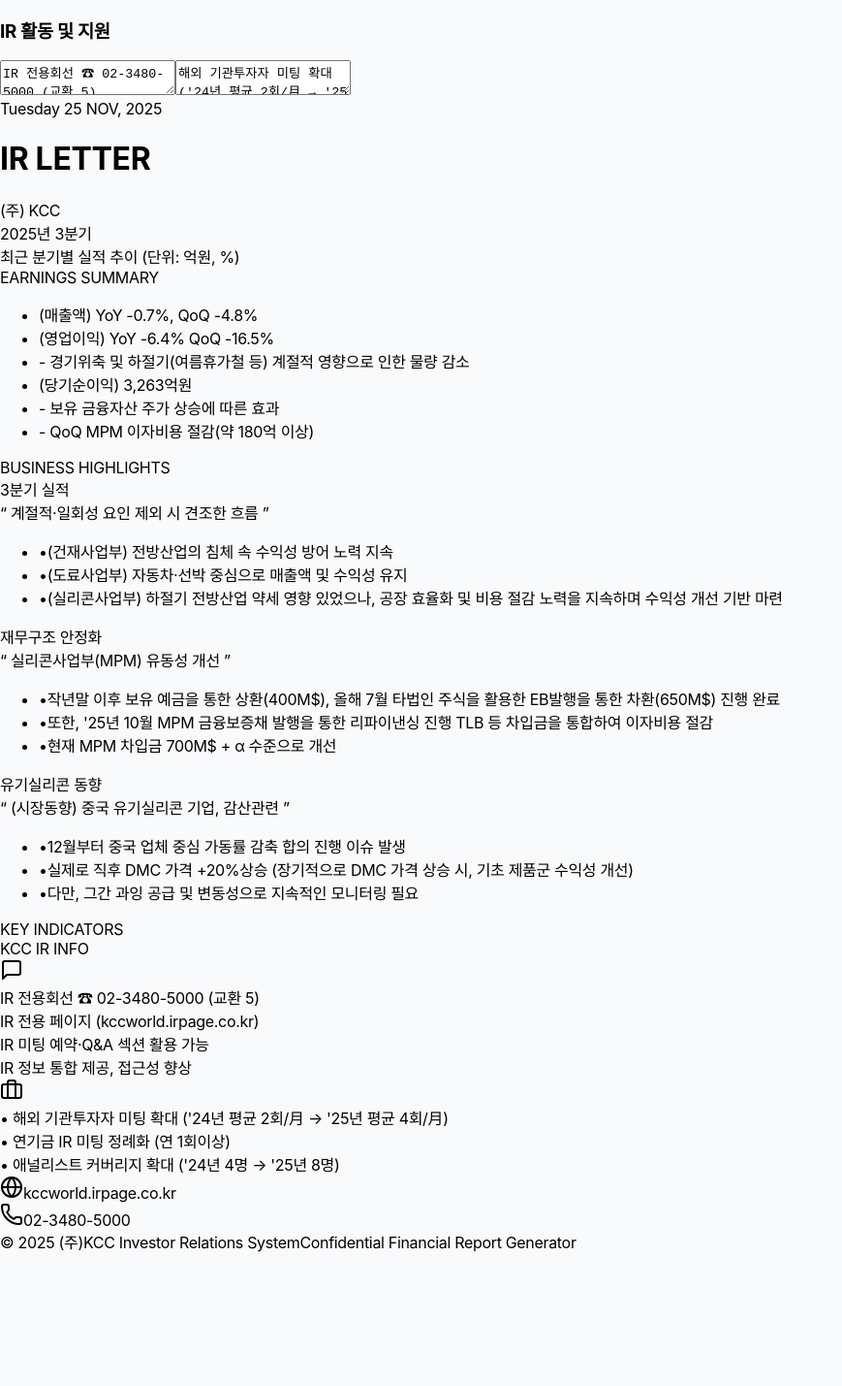
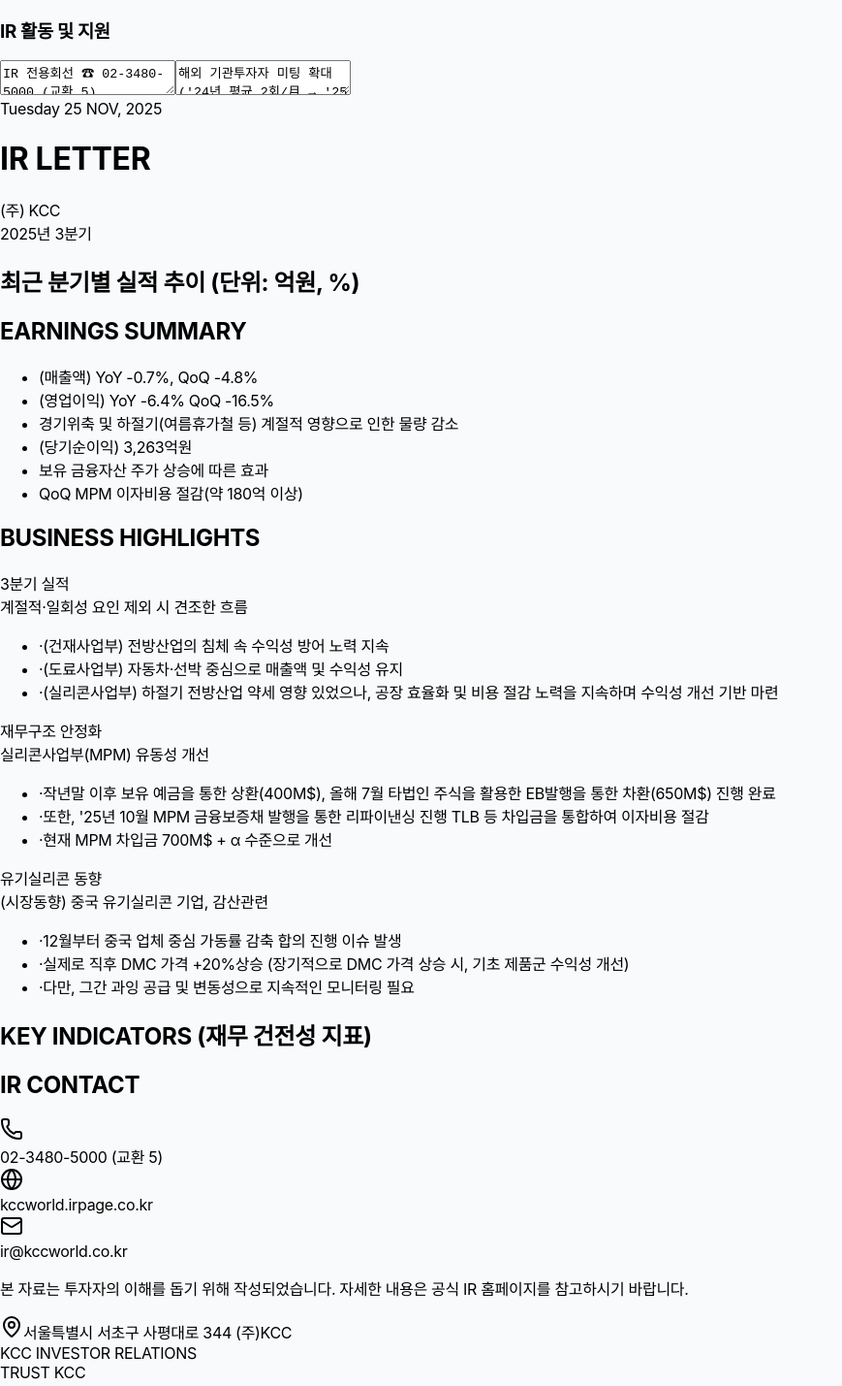
Before and after one commit to tmnjung7/ir-letter-generator2, a React (Vite) app: page / in a window 1280 px wide. Shown: the part 1387-2816 px from the top of the page at 97% size, without its empty margins (0-869 px from the left). Before the commit the page ends 2679 px from the top, so only its background shows below. Built offline with nearby package versions, Linux system fonts and the light colour scheme; a web font is replaced by a local one.

Commit message:
Update Preview.tsx

```diff
--- a/components/Preview.tsx
+++ b/components/Preview.tsx
@@ -4,89 +4,113 @@
   Bar, XAxis, YAxis, CartesianGrid, Tooltip, ResponsiveContainer,
   Line, ComposedChart, LabelList, Legend, LineChart
 } from 'recharts';
-import { Phone, Globe, MessageSquare, Briefcase } from 'lucide-react';
+import { Phone, Globe, Mail, MapPin } from 'lucide-react';
 
 interface PreviewProps {
   data: IRLetterState;
 }
 
+const Page = ({ children, className = "" }: { children: React.ReactNode; className?: string }) => (
+  <div className={`w-[210mm] h-[297mm] bg-white p-[20mm] shadow-none font-sans flex flex-col select-none cursor-default relative overflow-hidden page ${className}`}>
+    {/* Decorative Accent */}
+    <div className="absolute top-0 left-0 w-full h-2 bg-[#002B5B]"></div>
+    {children}
+  </div>
+);
+
 const Preview: React.FC<PreviewProps> = ({ data }) => {
   return (
-    <div className="w-[800px] bg-white p-12 border border-gray-100 shadow-sm font-sans flex flex-col gap-10 select-none cursor-default print-area" style={{ minHeight: '1131px' }}>
-
+    <div className="flex flex-col gap-8 print:gap-0">
+      {/* Page 1 */}
+      <Page>
         {/* Header Section */}
-      <div className="flex justify-between items-start border-b-2 border-gray-100 pb-8">
+        <div className="flex justify-between items-end border-b-[3px] border-[#002B5B] pb-6 mb-8">
           <div className="flex flex-col">
-          <span className="text-[#002B5B] text-base font-black uppercase tracking-[0.2em]">{data.date}</span>
-          <h1 className="text-[#002B5B] text-[84px] font-[900] italic tracking-[-0.08em] leading-[0.85] mt-3">IR LETTER</h1>
+            <span className="text-[#002B5B] text-sm font-bold tracking-[0.3em] mb-1">{data.date}</span>
+            <h1 className="text-[#002B5B] text-[72px] font-[900] italic tracking-[-0.05em] leading-[0.8]">IR LETTER</h1>
           </div>
-        <div className="flex flex-col items-end gap-3">
-           <div className="p-1 px-4 border-l-8 border-[#002B5B]">
-              <div className="text-4xl font-black text-[#002B5B] tracking-tighter leading-none">(주) KCC</div>
+          <div className="flex flex-col items-end">
+             <div className="flex items-center gap-3 mb-1">
+                <span className="text-2xl font-black text-[#002B5B] tracking-tight">(주) KCC</span>
              </div>
-           <div className="text-4xl font-black text-gray-800 mt-2 tracking-tight">{data.quarterTitle}</div>
+             <div className="text-3xl font-bold text-gray-500 tracking-tight">{data.quarterTitle}</div>
           </div>
         </div>
 
-      <div className="grid grid-cols-12 gap-10">
-        <div className="col-span-7 flex flex-col gap-5">
-          <div className="bg-[#002B5B] text-white px-6 py-2.5 font-black text-lg inline-block self-start rounded-sm shadow-sm">
-            최근 분기별 실적 추이 <span className="text-[10px] font-normal opacity-70 ml-2">(단위: 억원, %)</span>
+        <div className="grid grid-cols-12 gap-8 mb-8">
+          {/* Performance Chart Section */}
+          <div className="col-span-7 flex flex-col gap-4">
+            <div className="flex items-center gap-2">
+              <div className="w-1 h-5 bg-[#002B5B]"></div>
+              <h2 className="text-lg font-extrabold text-[#002B5B]">최근 분기별 실적 추이 <span className="text-[10px] font-medium text-gray-400 ml-2">(단위: 억원, %)</span></h2>
             </div>
-          <div className="h-[280px] bg-gray-50/50 rounded-lg p-4">
+            <div className="h-[240px] bg-[#f8fafc] rounded-xl p-4 border border-gray-100">
                <ResponsiveContainer width="100%" height="100%">
-               <ComposedChart data={data.performanceHistory} margin={{ top: 30, right: 30, left: 0, bottom: 0 }}>
+                 <ComposedChart data={data.performanceHistory} margin={{ top: 20, right: 10, left: -20, bottom: 0 }}>
                    <CartesianGrid strokeDasharray="3 3" vertical={false} stroke="#e2e8f0" />
-                 <XAxis dataKey="quarter" axisLine={false} tickLine={false} tick={{ fontSize: 11, fontWeight: 700, fill: '#475569' }} />
+                   <XAxis dataKey="quarter" axisLine={false} tickLine={false} tick={{ fontSize: 10, fontWeight: 700, fill: '#64748b' }} />
                    <YAxis yAxisId="left" hide />
                    <YAxis yAxisId="right" orientation="right" hide />
-                 <Tooltip contentStyle={{ borderRadius: '8px', border: 'none', boxShadow: '0 4px 12px rgba(0,0,0,0.1)' }} />
-                 <Bar yAxisId="left" dataKey="revenue" fill="#3B82F6" barSize={40} radius={[4, 4, 0, 0]}>
-                   <LabelList dataKey="revenue" position="top" style={{ fontSize: 10, fill: '#1e40af', fontWeight: 900 }} formatter={(v: number) => v.toLocaleString()} />
+                   <Tooltip
+                      contentStyle={{ borderRadius: '12px', border: 'none', boxShadow: '0 10px 15px -3px rgba(0,0,0,0.1)', fontSize: '12px' }}
+                      cursor={{ fill: '#f1f5f9' }}
+                   />
+                   <Bar yAxisId="left" dataKey="revenue" fill="#3b82f6" barSize={32} radius={[4, 4, 0, 0]}>
+                     <LabelList dataKey="revenue" position="top" style={{ fontSize: 9, fill: '#3b82f6', fontWeight: 800 }} formatter={(v: number) => v.toLocaleString()} />
                    </Bar>
-                 <Bar yAxisId="left" dataKey="operatingProfit" fill="#1e1b4b" barSize={30} radius={[4, 4, 0, 0]}>
-                    <LabelList dataKey="operatingProfit" position="top" style={{ fontSize: 9, fill: '#1e1b4b', fontWeight: 700 }} />
+                   <Bar yAxisId="left" dataKey="operatingProfit" fill="#1e293b" barSize={24} radius={[4, 4, 0, 0]}>
+                      <LabelList dataKey="operatingProfit" position="top" style={{ fontSize: 8, fill: '#1e293b', fontWeight: 700 }} />
                    </Bar>
-                 <Line yAxisId="right" type="monotone" dataKey="profitRate" stroke="#F59E0B" strokeWidth={4} dot={{ r: 4, fill: '#F59E0B', strokeWidth: 2, stroke: '#fff' }}>
-                   <LabelList dataKey="profitRate" position="top" offset={10} style={{ fontSize: 11, fill: '#b45309', fontWeight: 900 }} formatter={(v: number) => `${v}%`} />
+                   <Line yAxisId="right" type="monotone" dataKey="profitRate" stroke="#f59e0b" strokeWidth={3} dot={{ r: 3, fill: '#f59e0b', strokeWidth: 2, stroke: '#fff' }}>
+                     <LabelList dataKey="profitRate" position="top" offset={8} style={{ fontSize: 10, fill: '#d97706', fontWeight: 800 }} formatter={(v: number) => `${v}%`} />
                    </Line>
+                   <Legend verticalAlign="bottom" height={36} iconType="circle" wrapperStyle={{ fontSize: '10px', fontWeight: 700, paddingTop: '10px' }} />
                  </ComposedChart>
                </ResponsiveContainer>
             </div>
           </div>
 
-        <div className="col-span-5 flex flex-col gap-5">
-          <div className="bg-[#002B5B] text-white px-6 py-2.5 font-black text-lg inline-block self-start rounded-sm shadow-sm">
-            EARNINGS SUMMARY
+          {/* Earnings Summary Section */}
+          <div className="col-span-5 flex flex-col gap-4">
+            <div className="flex items-center gap-2">
+              <div className="w-1 h-5 bg-[#002B5B]"></div>
+              <h2 className="text-lg font-extrabold text-[#002B5B]">EARNINGS SUMMARY</h2>
             </div>
-          <div className="p-6 bg-[#f8fafc] flex-1 rounded-sm border-t-4 border-[#002B5B] shadow-sm">
-            <ul className="space-y-4 text-[14px] leading-[1.6]">
-              {data.earningsSummary.map((line, idx) => (
-                <li key={idx} className={`${line.startsWith('-') ? 'ml-4 text-gray-500 italic font-medium' : 'font-extrabold text-[#1e293b] border-l-4 border-[#002B5B] pl-3'}`}>
-                   {line}
+            <div className="flex-1 bg-white border-2 border-gray-50 rounded-xl p-5 shadow-sm relative overflow-hidden flex flex-col justify-center">
+              <div className="absolute top-0 right-0 w-16 h-16 bg-[#002B5B]/5 rounded-bl-full"></div>
+              <ul className="space-y-2.5">
+                {data.earningsSummary.map((line, idx) => {
+                  const isSubItem = line.startsWith('-');
+                  return (
+                    <li key={idx} className={`leading-snug ${isSubItem ? 'ml-4 text-[11px] text-gray-500 font-medium italic' : 'text-[13px] font-bold text-slate-800 flex items-start gap-2'}`}>
+                      {!isSubItem && <span className="w-1.5 h-1.5 rounded-full bg-blue-500 mt-1.5 shrink-0"></span>}
+                      <span>{line.replace(/^- /, '')}</span>
                     </li>
-              ))}
+                  );
+                })}
               </ul>
             </div>
           </div>
+        </div>
 
-        <div className="col-span-6 flex flex-col gap-6">
-          <div className="border-b-4 border-[#002B5B] pb-2">
-            <span className="text-3xl font-[900] italic tracking-tighter text-[#002B5B]">BUSINESS HIGHLIGHTS</span>
+        {/* Highlights Section */}
+        <div className="grid grid-cols-1 gap-6">
+          <div className="flex items-center justify-between border-b-2 border-gray-100 pb-2">
+              <h2 className="text-2xl font-black italic tracking-tight text-[#002B5B]">BUSINESS HIGHLIGHTS</h2>
+              <div className="h-1 flex-1 mx-4 bg-gray-50"></div>
           </div>
-          <div className="space-y-6">
+          <div className="grid grid-cols-3 gap-5">
             {data.businessHighlights.map((bh, idx) => (
-              <div key={idx} className="bg-white p-6 border border-gray-100 shadow-md border-t-4 border-t-blue-600 rounded-sm">
-                <div className="bg-[#5B718B] text-white px-3 py-1 italic font-black text-[10px] inline-block mb-3 rounded-sm uppercase tracking-wider">
-                  {bh.title}
+              <div key={idx} className="bg-[#f8fafc] p-5 rounded-2xl border border-gray-100 flex flex-col transition-all hover:shadow-md h-full">
+                <div className="text-[10px] font-black text-blue-600 uppercase tracking-widest mb-1">{bh.title}</div>
+                <div className="text-base font-extrabold text-slate-900 leading-tight mb-3 min-h-[2.5rem]">
+                  {bh.subtitle}
                 </div>
-                <div className="text-[#002B5B] font-black italic text-xl mb-3 border-b border-dashed border-gray-100 pb-2">
-                  &ldquo; {bh.subtitle} &rdquo;
-                </div>
-                <ul className="space-y-2">
+                <div className="w-8 h-1 bg-blue-500 mb-4"></div>
+                <ul className="space-y-2 flex-1">
                   {bh.details.map((detail, dIdx) => (
-                    <li key={dIdx} className="text-[12px] flex gap-2 items-start leading-[1.5] text-gray-700 font-medium">
-                      <span className="text-blue-500 font-black mt-0.5">•</span>
+                    <li key={dIdx} className="text-[11px] leading-relaxed text-slate-600 font-medium flex gap-2">
+                      <span className="text-blue-400 font-bold shrink-0">·</span>
                       <span>{detail}</span>
                     </li>
                   ))}
@@ -95,58 +119,76 @@
             ))}
           </div>
         </div>
+      </Page>
 
-        <div className="col-span-6 flex flex-col gap-6">
-          <div className="border-b-4 border-[#002B5B] pb-2 text-right">
-            <span className="text-3xl font-[900] italic tracking-tighter text-[#002B5B]">KEY INDICATORS</span>
+      {/* Page 2 */}
+      <Page>
+        <div className="flex flex-col h-full">
+          {/* Key Indicators Section */}
+          <div className="mb-12">
+            <div className="flex items-center gap-2 mb-6">
+              <div className="w-1 h-5 bg-[#002B5B]"></div>
+              <h2 className="text-lg font-extrabold text-[#002B5B]">KEY INDICATORS <span className="text-[10px] font-medium text-gray-400 ml-2">(재무 건전성 지표)</span></h2>
             </div>
-          <div className="p-4 bg-gray-50/50 border border-gray-100 rounded-lg">
-             <div className="h-[260px]">
+            <div className="bg-white border border-gray-100 rounded-2xl p-6 shadow-sm h-[280px]">
                <ResponsiveContainer width="100%" height="100%">
-                   <LineChart data={data.indicatorHistory} margin={{ top: 20, right: 30, left: 0, bottom: 20 }}>
-                     <CartesianGrid strokeDasharray="3 3" stroke="#e2e8f0" vertical={false} />
-                     <XAxis dataKey="quarter" tick={{ fontSize: 10, fontWeight: 700, fill: '#64748b' }} axisLine={false} tickLine={false} />
-                     <YAxis tick={{ fontSize: 10, fontWeight: 700, fill: '#94a3b8' }} domain={[0, 200]} tickFormatter={(v) => `${v}%`} axisLine={false} tickLine={false} />
-                     <Tooltip contentStyle={{ borderRadius: '8px', border: 'none', boxShadow: '0 4px 12px rgba(0,0,0,0.1)' }} />
-                     <Legend verticalAlign="top" align="right" iconType="circle" wrapperStyle={{ fontSize: 10, top: -10, fontWeight: 800 }} />
-                     <Line type="monotone" dataKey="liquidityRatio" name="유동비율" stroke="#3B82F6" strokeWidth={3} dot={{ r: 4 }} />
-                     <Line type="monotone" dataKey="debtRatio" name="부채비율" stroke="#8B5CF6" strokeWidth={3} dot={{ r: 4 }} />
-                     <Line type="monotone" dataKey="equityRatio" name="자기자본" stroke="#EF4444" strokeWidth={2} strokeDasharray="5 5" dot={{ r: 3 }} />
+                  <LineChart data={data.indicatorHistory} margin={{ top: 10, right: 10, left: -20, bottom: 0 }}>
+                    <CartesianGrid strokeDasharray="3 3" stroke="#f1f5f9" vertical={false} />
+                    <XAxis dataKey="quarter" tick={{ fontSize: 9, fontWeight: 700, fill: '#94a3b8' }} axisLine={false} tickLine={false} />
+                    <YAxis tick={{ fontSize: 9, fontWeight: 700, fill: '#cbd5e1' }} axisLine={false} tickLine={false} domain={[0, 'auto']} />
+                    <Tooltip contentStyle={{ borderRadius: '12px', fontSize: '11px' }} />
+                    <Legend verticalAlign="top" align="right" iconType="rect" wrapperStyle={{ fontSize: '9px', fontWeight: 700, paddingBottom: '10px' }} />
+                    <Line type="monotone" dataKey="liquidityRatio" name="유동비율" stroke="#3b82f6" strokeWidth={3} dot={{ r: 3 }} />
+                    <Line type="monotone" dataKey="debtRatio" name="부채비율" stroke="#8b5cf6" strokeWidth={3} dot={{ r: 3 }} />
+                    <Line type="monotone" dataKey="equityRatio" name="자기자본" stroke="#ef4444" strokeWidth={2} strokeDasharray="4 4" dot={{ r: 2 }} />
                   </LineChart>
                </ResponsiveContainer>
             </div>
           </div>
 
-          <div className="mt-2 flex flex-col gap-4">
-            <div className="border-b-4 border-[#002B5B] pb-2 text-right font-black italic text-3xl text-[#002B5B]">KCC IR INFO</div>
-            <div className="grid grid-cols-1 gap-4">
-               <div className="bg-[#1e1b4b] text-white p-4 rounded-sm flex items-center gap-6 shadow-sm">
-                  <MessageSquare className="w-8 h-8 text-blue-400 shrink-0" />
-                  <div className="text-[12px] font-bold grid grid-cols-2 w-full gap-2">
-                    {data.irSupport.map((line, idx) => <div key={idx} className="opacity-90">{line}</div>)}
+          {/* IR Contact Section */}
+          <div className="mb-12">
+            <div className="flex items-center gap-2 mb-6">
+              <div className="w-1 h-5 bg-[#002B5B]"></div>
+              <h2 className="text-lg font-extrabold text-[#002B5B]">IR CONTACT</h2>
+            </div>
+            <div className="bg-[#1e293b] text-white rounded-2xl p-8 flex flex-col justify-between shadow-lg relative overflow-hidden min-h-[200px]">
+               <div className="absolute -bottom-4 -right-4 w-32 h-32 bg-white/5 rounded-full"></div>
+               <div className="space-y-4 relative z-10">
+                  <div className="flex items-center gap-4">
+                     <div className="bg-blue-500/20 p-2 rounded-lg"><Phone className="w-5 h-5 text-blue-400" /></div>
+                     <span className="text-sm font-bold">02-3480-5000 (교환 5)</span>
+                  </div>
+                  <div className="flex items-center gap-4">
+                     <div className="bg-blue-500/20 p-2 rounded-lg"><Globe className="w-5 h-5 text-blue-400" /></div>
+                     <span className="text-sm font-bold">kccworld.irpage.co.kr</span>
+                  </div>
+                  <div className="flex items-center gap-4">
+                     <div className="bg-blue-500/20 p-2 rounded-lg"><Mail className="w-5 h-5 text-blue-400" /></div>
+                     <span className="text-sm font-bold">ir@kccworld.co.kr</span>
                   </div>
                </div>
-               <div className="bg-[#002B5B] text-white p-4 rounded-sm flex items-center gap-6 shadow-sm">
-                  <Briefcase className="w-8 h-8 text-blue-400 shrink-0" />
-                  <div className="text-[11px] font-bold leading-tight">
-                    {data.irAction.slice(0, 3).map((line, idx) => <div key={idx} className="mb-1">• {line}</div>)}
-                  </div>
-               </div>
-            </div>
+               <div className="mt-6 pt-6 border-t border-white/10">
+                  <p className="text-xs text-gray-400 font-medium leading-relaxed">
+                    본 자료는 투자자의 이해를 돕기 위해 작성되었습니다. 자세한 내용은 공식 IR 홈페이지를 참고하시기 바랍니다.
+                  </p>
                </div>
             </div>
           </div>
 
-      <div className="mt-auto pt-8 border-t-[8px] border-[#002B5B] flex justify-between items-center text-[#002B5B] font-black">
-        <div className="flex items-center gap-3">
-          <Globe className="w-6 h-6 text-blue-800" />
-          <span className="text-xl tracking-tighter">kccworld.irpage.co.kr</span>
+          {/* Footer */}
+          <div className="mt-auto flex justify-between items-center border-t-2 border-gray-100 pt-8 text-[#002B5B]">
+            <div className="flex items-center gap-2">
+              <MapPin className="w-4 h-4" />
+              <span className="text-[11px] font-bold">서울특별시 서초구 사평대로 344 (주)KCC</span>
             </div>
-        <div className="flex items-center gap-3">
-          <Phone className="w-6 h-6 text-blue-800" />
-          <span className="text-xl tracking-tighter">02-3480-5000</span>
+            <div className="flex items-center gap-6">
+              <span className="text-[13px] font-black tracking-tighter">KCC INVESTOR RELATIONS</span>
+              <div className="bg-[#002B5B] text-white px-3 py-1 rounded text-[10px] font-black italic">TRUST KCC</div>
             </div>
           </div>
+        </div>
+      </Page>
     </div>
   );
 };
```
Lines whose indentation alone changed are shown as unchanged.
